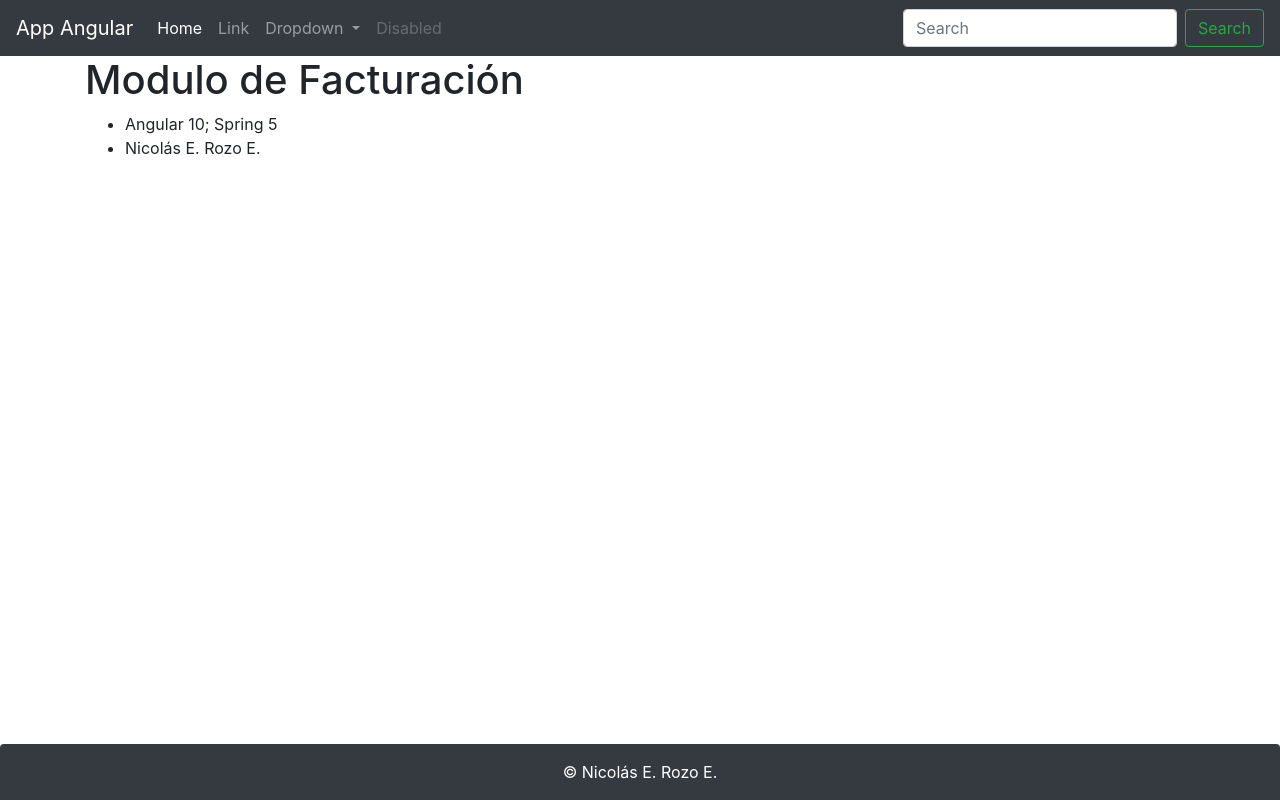
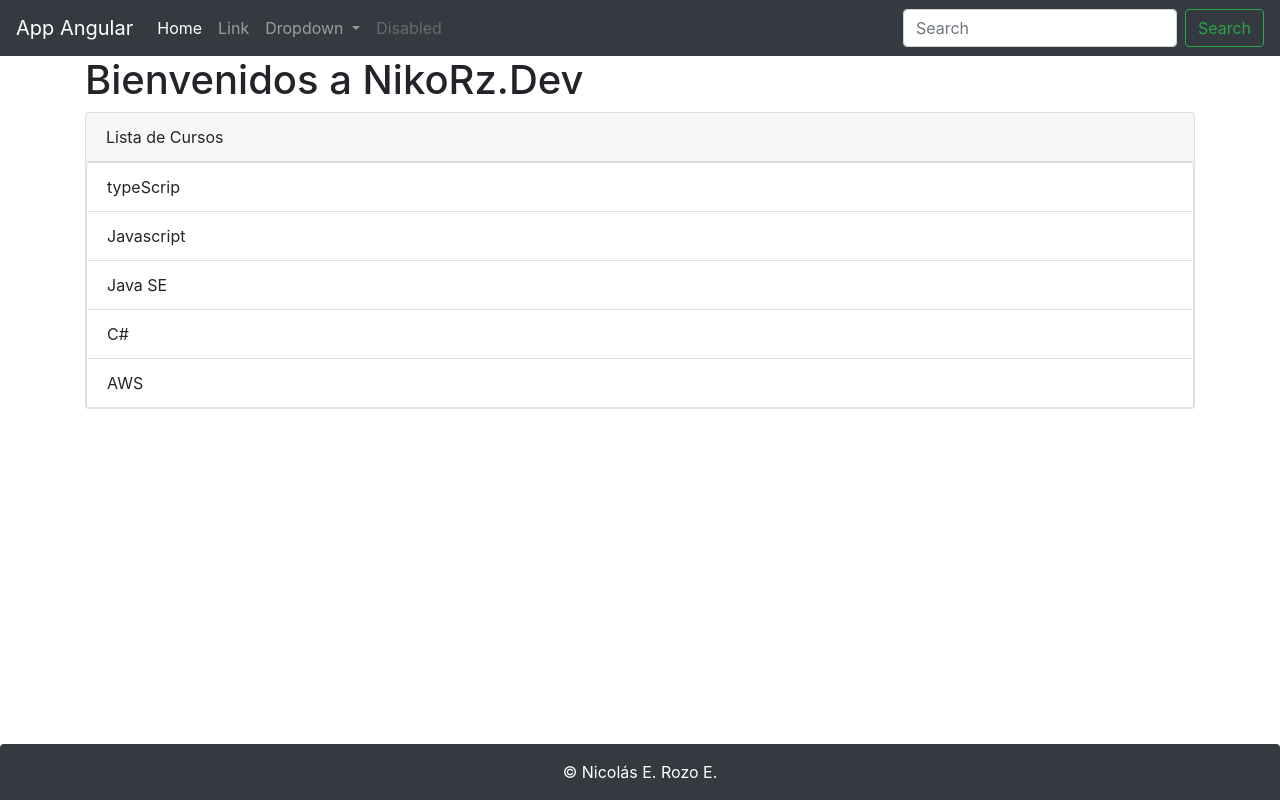
Before and after one commit to NikoRozo/cursos.cliente-app, an Angular app: page / in a window 1280 px wide. Built offline with nearby package versions, Linux system fonts and the light colour scheme.

Commit message:
Lista de Cursos

```diff
--- a/src/app/app.component.html
+++ b/src/app/app.component.html
@@ -1,9 +1,8 @@
 <app-header></app-header>
 <div class="container">
     <h1>{{ title }}</h1>
-    <ul>
-        <li>{{version}}</li>
-        <li>{{author}}</li>
-    </ul>
+
+    <app-directiva></app-directiva>
+
 </div>
 <app-footer></app-footer>
--- a/src/app/app.component.ts
+++ b/src/app/app.component.ts
@@ -6,8 +6,8 @@ import { Component } from '@angular/core';
   styleUrls: ['./app.component.css']
 })
 export class AppComponent {
-  title = 'Modulo de Facturación';
+  title = 'Bienvenidos a NikoRz.Dev';
 
-  version = 'Angular 10; Spring 5';
+  version = 'Angular 10, Spring Boot y Docker';
   author = 'Nicolás E. Rozo E.';
 }
--- a/src/app/directiva/directiva.component.html
+++ b/src/app/directiva/directiva.component.html
@@ -1 +1,8 @@
-<p>directiva works!</p>
+<div class="card">
+    <div class="card-header">
+        Lista de Cursos
+    </div>
+    <ul class="list-group">
+        <li class="list-group-item" *ngFor="let curso of listCursos">{{ curso }}</li>
+    </ul>
+</div>
--- a/src/app/footer/footer.component.ts
+++ b/src/app/footer/footer.component.ts
@@ -7,8 +7,8 @@ import { Component } from '@angular/core';
 })
 export class FooterComponent {
 
+  author: any = {nombre: 'Nicolás E.', apellido: 'Rozo E.'};
+
   constructor() { }
 
-  author: any = {nombre: 'Nicolás E.', apellido: 'Rozo E.'};
-
 }
--- a/src/app/header/header.component.ts
+++ b/src/app/header/header.component.ts
@@ -7,8 +7,8 @@ import { Component } from '@angular/core';
 })
 export class HeaderComponent {
 
+  title = 'App Angular';
+
   constructor() { }
 
-  title = 'App Angular';
-
 }
```
